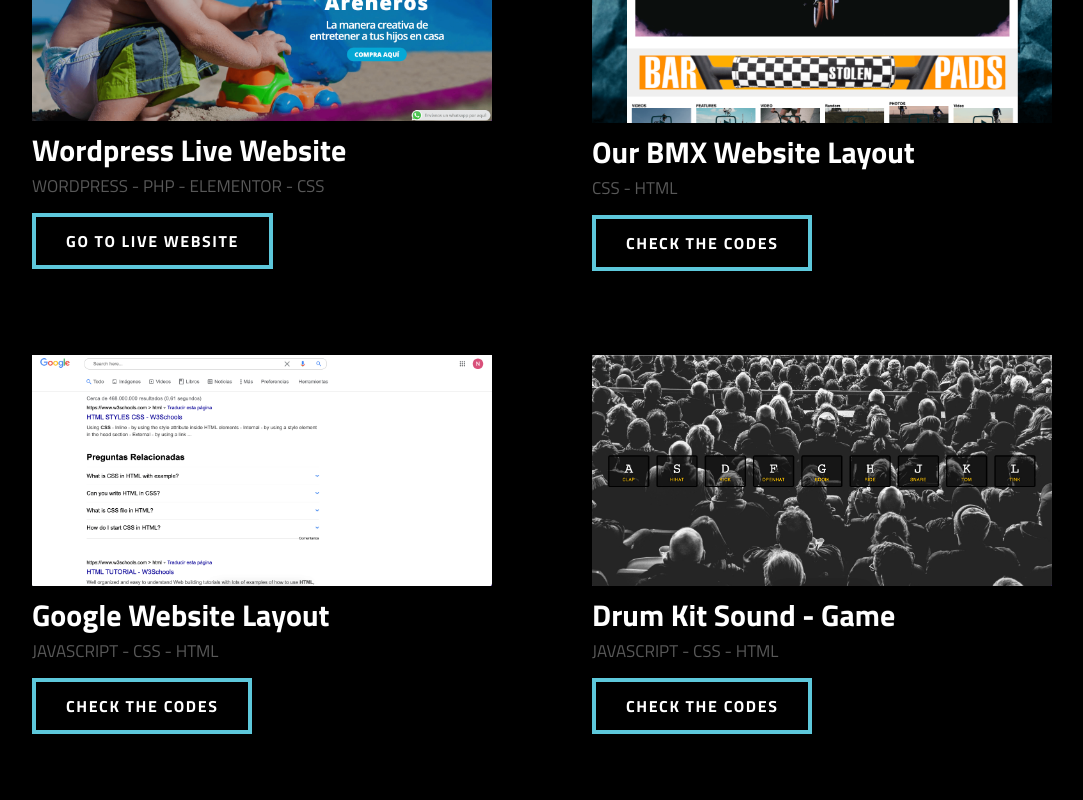
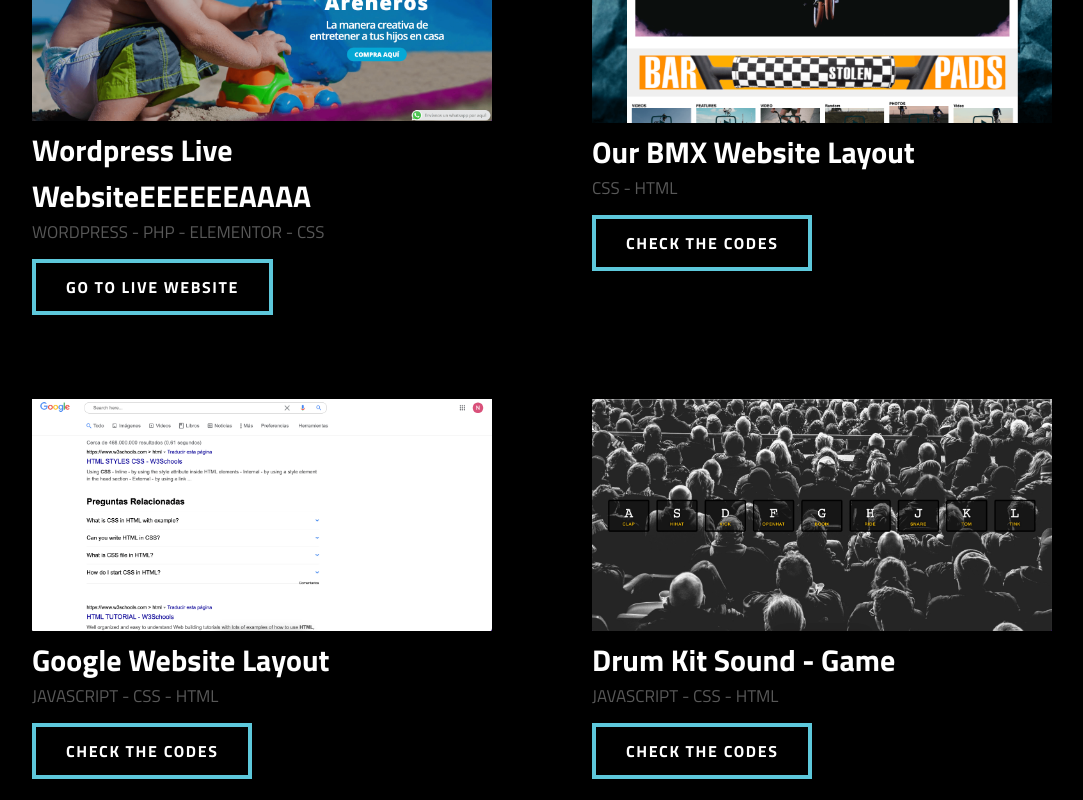
Before and after one commit to nicolasmartinezm/ReactJS-Portfolio, a React (Create React App) app: page /projects in a window 1280 px wide. Shown: the part 800-1600 px from the top of the page, without its empty margins (98-1181 px from the left). Built offline with nearby package versions, Linux system fonts and the light colour scheme.

Commit message:
Practice

```diff
--- a/src/components/singlePages/SingleProjects.js
+++ b/src/components/singlePages/SingleProjects.js
@@ -49,10 +49,10 @@
           <div className={classes.project}>
             <img
               src={cimicWebsite}
-              alt="Cimic Wordpress WebsiteEE"
+              alt="Cimic Wordpress Website"
               width="100%"
             />
-            <h1>Wordpress Live Website</h1>
+            <h1>Wordpress Live WebsiteEEEEEEAAAA</h1>
             <h2>WORDPRESS - PHP - ELEMENTOR - CSS</h2>
             <a
               href="https://www.cimic.cl/"
```
